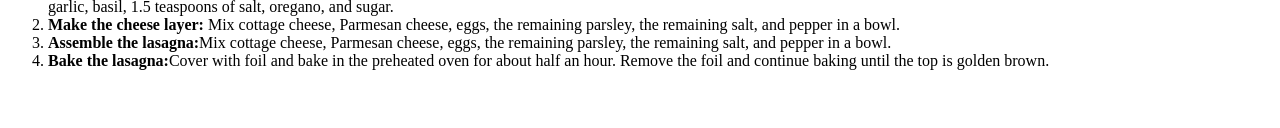
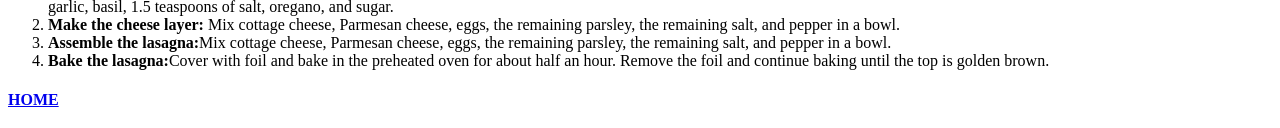
Before and after one commit to FRavasco/odin-recipes, a plain HTML site: page recipes/lasagna.html in a window 1280 px wide. Shown: the part 938-1066 px from the top of the page. Before the commit the page ends 1024 px from the top, so only its background shows below. Drawn offline with Linux system fonts and the light colour scheme.

Commit message:
Add HOME to lasanha.html and new recipe risotto
Add HOME button to lasagna to allow users to get back to index.html, new
recipe created

```diff
--- a/recipes/lasagna.html
+++ b/recipes/lasagna.html
@@ -37,5 +37,6 @@
         <li><strong>Assemble the lasagna:</strong>Mix cottage cheese, Parmesan cheese, eggs, the remaining parsley, the remaining salt, and pepper in a bowl.</li>
         <li><strong>Bake the lasagna:</strong>Cover with foil and bake in the preheated oven for about half an hour. Remove the foil and continue baking until the top is golden brown.</li>
     </ol>
+    <a href="../index.html"><h4>HOME</h4></a>
 </body>
 </html>
```
Also changed, not shown: images/risotto.jpeg (added), recipes/risotto.html (added).
